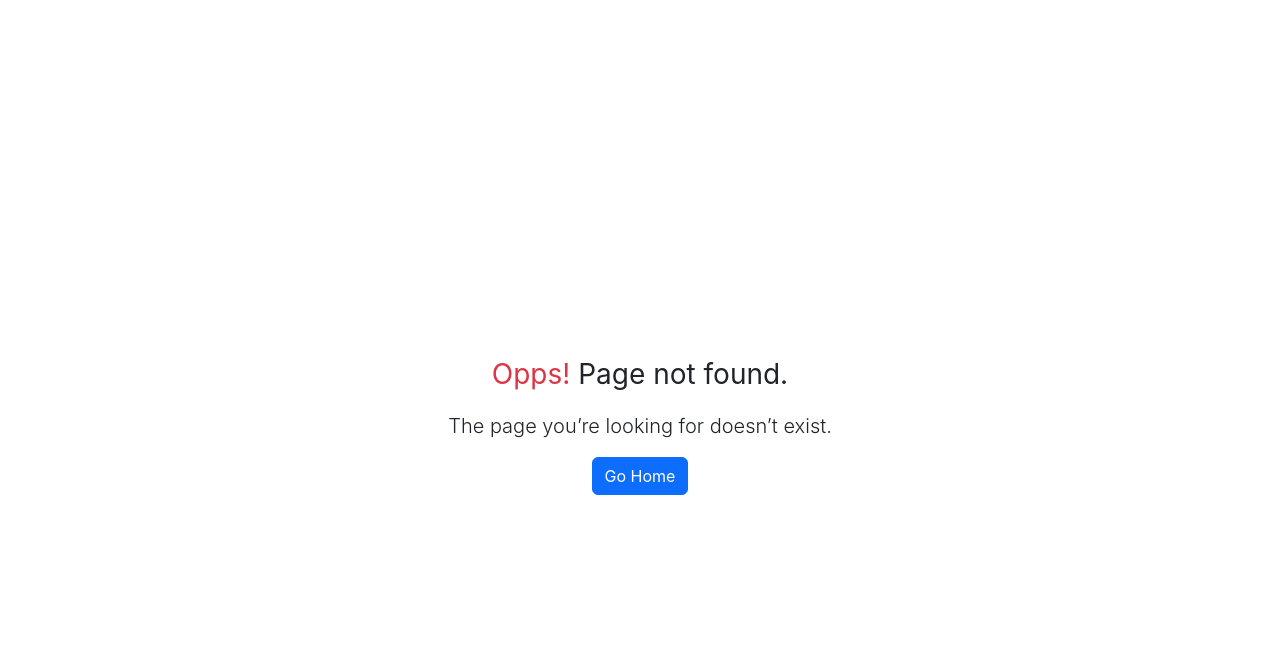
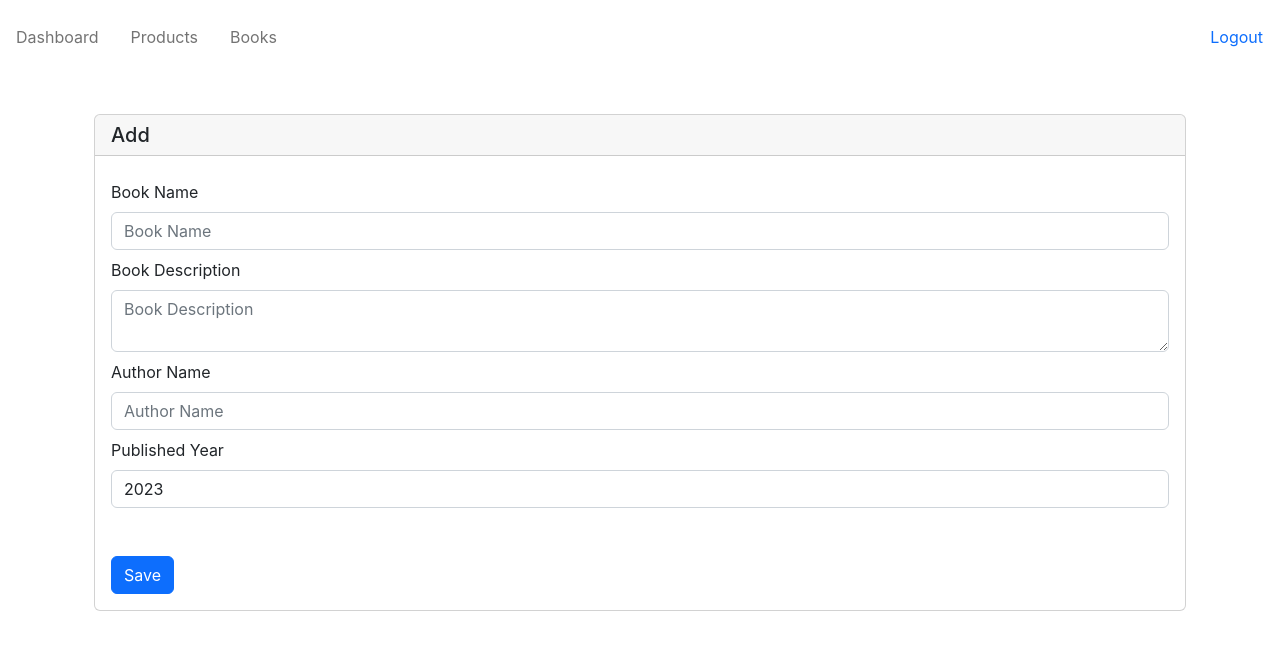
Before and after one commit to Dhiraj-JC/myspace-WDC-V415-11973147-frontend, a React (Create React App) app: page /dashboard/books/new in a window 1280 px wide. Before the commit this address had no page. Shown: the top 650 px of the page. Built offline with nearby package versions, Linux system fonts and the light colour scheme; sample sign-in values are in the browser's storage.

Commit message:
feat: book list, create book

```diff
--- a/src/App.js
+++ b/src/App.js
@@ -9,6 +9,9 @@ import Products from './Components/Products';
 import SignUp from './Components/SignUp';
 import UpdateProduct from './Components/UpdateProduct';
 import ProtectedRoute from './Components/ProtectedRoute';
+import Books from './Components/Books';
+import CreateBook from './Components/CreateBook';
+import UpdateBook from './Components/UpdateBook';
 
 function App() {
   return (
@@ -58,6 +61,30 @@ function App() {
               </ProtectedRoute>
             }
           />
+          <Route
+            path='books'
+            element={
+              <ProtectedRoute>
+                <Books />
+              </ProtectedRoute>
+            }
+          />
+          <Route
+            path='books/:id'
+            element={
+              <ProtectedRoute>
+                <UpdateBook />
+              </ProtectedRoute>
+            }
+          />
+          <Route
+            path='books/new'
+            element={
+              <ProtectedRoute>
+                <CreateBook />
+              </ProtectedRoute>
+            }
+          />
         </Route>
 
         <Route path='*' element={<NotFound />} />
--- /dev/null
+++ b/src/Components/Book.js
@@ -0,0 +1,33 @@
+import { useNavigate } from 'react-router-dom';
+
+export default function Book({ book, onDelete }) {
+  const navigate = useNavigate();
+
+  return (
+    <div className='card text-white bg-info mb-3' style={{ maxWidth: '18rem' }}>
+      <div className='card-header'>{book.name}</div>
+      <div className='card-body'>
+        <h5 className='card-title'>{book.name}</h5>
+        <p className='card-text'>{book.description}</p>
+        <button
+          type='button'
+          className='btn btn-primary'
+          onClick={() => {
+            navigate(`/dashboard/books/${book._id}`);
+          }}
+        >
+          Edit
+        </button>
+        <button
+          type='button'
+          className='btn btn-primary'
+          onClick={() => {
+            onDelete(book._id);
+          }}
+        >
+          Delete
+        </button>
+      </div>
+    </div>
+  );
+}
--- /dev/null
+++ b/src/Components/Books.js
@@ -0,0 +1,41 @@
+import { useState, useEffect } from 'react';
+import { useNavigate } from 'react-router-dom';
+import { customGET } from '../Utilities/index';
+import Book from './Book';
+
+export default function Books() {
+  const navigate = useNavigate();
+  const [books, setBooks] = useState([]);
+
+  useEffect(() => {
+    customGET('books').then((response) => setBooks(response.data));
+  }, []);
+
+  return (
+    <>
+      <div className='container'>
+        <div className='row'>
+          <div className='col-12'>
+            <h1 className='display-4 pb-2'>Books</h1>
+            <button
+              type='button'
+              className='btn btn-primary btn-lg float-end'
+              onClick={() => {
+                navigate('/dashboard/books/new');
+              }}
+            >
+              Add
+            </button>
+          </div>
+        </div>
+        <div className='row mt-5'>
+          {books.map((book) => (
+            <div className='col-3' key={book._id}>
+              <Book book={book} />
+            </div>
+          ))}
+        </div>
+      </div>
+    </>
+  );
+}
--- /dev/null
+++ b/src/Components/CreateBook.js
@@ -0,0 +1,102 @@
+import { useState } from 'react';
+import { customPOST } from '../Utilities';
+import { useNavigate } from 'react-router-dom';
+
+export default function CreateBook() {
+  const [name, setName] = useState('');
+  const [description, setDescription] = useState('');
+  const [authorName, setAuthorName] = useState('');
+  const [publishedYear, setPublishedYear] = useState(2023);
+
+  const navigate = useNavigate();
+
+  function onSubmit(event) {
+    event.preventDefault();
+
+    const request = {
+      name: name,
+      description: description,
+      authorName: authorName,
+      publishedYear: publishedYear
+    };
+
+    customPOST('books',request)
+    .then(response => navigate('/dashboard/books'));
+  }
+
+  return (
+    <div className='container mt-5'>
+      <div className='card'>
+        <h5 className='card-header'>Add</h5>
+        <div className='card-body'>
+          <form onSubmit={onSubmit}>
+            <div className='form-group mt-2'>
+              <label htmlFor='bookName' className='mb-2'>
+                Book Name
+              </label>
+              <input
+                type='text'
+                id='bookName'
+                className='form-control'
+                placeholder='Book Name'
+                maxLength={40}
+                value={name}
+                onChange={(event) => setName(event.target.value)}
+                onBlur={(event) => setName(event.target.value)}
+              />
+            </div>
+            <div className='form-group mt-2'>
+              <label htmlFor='bookDescription' className='mb-2'>
+                Book Description
+              </label>
+              <textarea
+                type='text'
+                id='bookDescription'
+                className='form-control'
+                placeholder='Book Description'
+                value={description}
+                onChange={(event) => setDescription(event.target.value)}
+                onBlur={(event) => setDescription(event.target.value)}
+              />
+            </div>
+            <div className='form-group mt-2'>
+              <label htmlFor='authorName' className='mb-2'>
+                Author Name
+              </label>
+              <input
+                type='text'
+                id='authorName'
+                className='form-control'
+                placeholder='Author Name'
+                maxLength={50}
+                value={authorName}
+                onChange={(event) => setAuthorName(event.target.value)}
+                onBlur={(event) => setAuthorName(event.target.value)}
+              />
+            </div>
+            <div className='form-group mt-2'>
+              <label htmlFor='publishedYear' className='mb-2'>
+                Published Year
+              </label>
+              <input
+                type='number'
+                id='publishedYear'
+                className='form-control'
+                placeholder='Published Year'
+                maxLength={4}
+                value={publishedYear}
+                onChange={(event) => setPublishedYear(event.target.value)}
+                onBlur={(event) => setPublishedYear(event.target.value)}
+              />
+            </div>
+            <div className='form-group mt-5'>
+              <button type='submit' className='btn btn-primary'>
+                Save
+              </button>
+            </div>
+          </form>
+        </div>
+      </div>
+    </div>
+  );
+}
--- a/src/Components/Dashboard.js
+++ b/src/Components/Dashboard.js
@@ -36,6 +36,11 @@ export default function Dashboard() {
                 Products
               </Link>
             </li>
+            <li className='nav-item'>
+              <Link className='nav-link p-3' to='/dashboard/books'>
+                Books
+              </Link>
+            </li>
           </ul>
         </div>
         <button className='btn p-3 text-primary bg-white' onClick={logout}>
--- /dev/null
+++ b/src/Components/UpdateBook.js
@@ -0,0 +1,7 @@
+import React from 'react'
+
+export default function UpdateBook() {
+  return (
+    <div>UpdateBook</div>
+  )
+}
--- a/src/Utilities/index.js
+++ b/src/Utilities/index.js
@@ -1,6 +1,6 @@
 import axios from 'axios';
 
-const baseUrl = 'https://myspace-wdc-v415-11973147-api.onrender.com/';
+const baseUrl = 'http://localhost:8000/';
 
 export function customPOST(url, requestBody) {
   const config = getTokenConfig();
```
